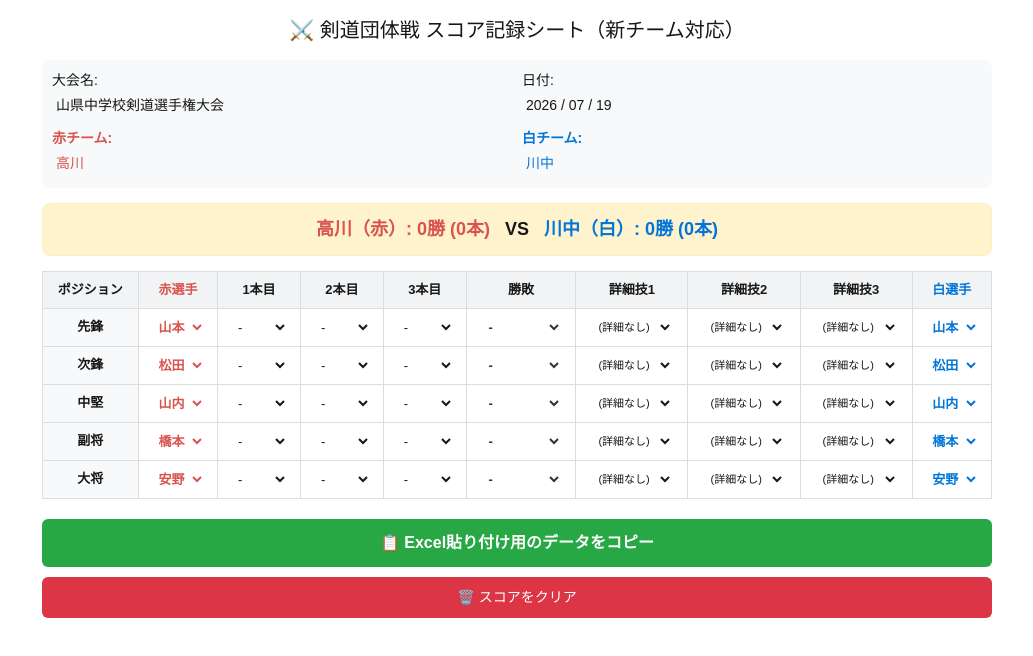
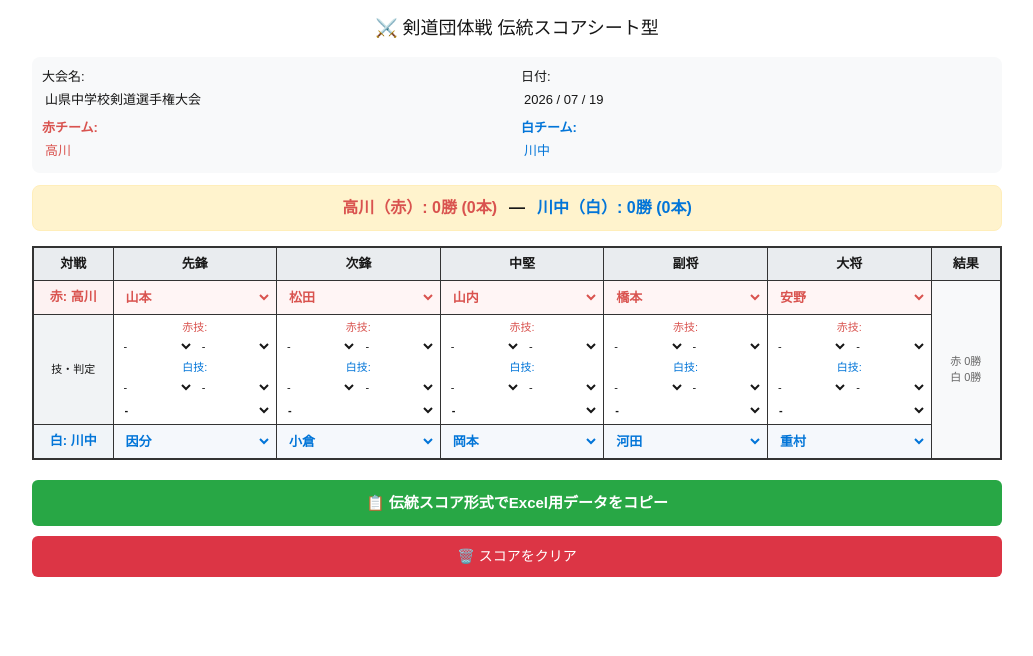
Before and after one commit to marcia031503-prog/kendo-score-app, a Next.js app: page / in a window 1280 px wide. Shown: the top 656 px of the page, without its empty margins (123-1156 px from the left). Built offline with nearby package versions, Linux system fonts and the light colour scheme.

Commit message:
add detail options

```diff
--- a/src/app/page.tsx
+++ b/src/app/page.tsx
@@ -9,169 +9,169 @@ export default function KendoTeamScoreApp() {
   const [teamWhite, setTeamWhite] = useState('川中');
 
   // ご指定の新チームメンバー6名
-  const playerCandidates = ['山本', '松田', '山内', '橋本', '安野', '重村'];
+  const redCandidates = ['山本', '松田', '山内', '橋本', '安野', '重村'];
+  const whiteCandidates = ['因分', '小倉', '岡本', '河田', '重村', '選手H'];
 
-  const [matchRows, setMatchRows] = useState([
-    { position: '先鋒', redPlayer: '山本', whitePlayer: '山本', redPoint1: '-', redPoint2: '-', redPoint3: '-', winner: '-', detail1: '(詳細なし)', detail2: '(詳細なし)', detail3: '(詳細なし)' },
-    { position: '次鋒', redPlayer: '松田', whitePlayer: '松田', redPoint1: '-', redPoint2: '-', redPoint3: '-', winner: '-', detail1: '(詳細なし)', detail2: '(詳細なし)', detail3: '(詳細なし)' },
-    { position: '中堅', redPlayer: '山内', whitePlayer: '山内', redPoint1: '-', redPoint2: '-', redPoint3: '-', winner: '-', detail1: '(詳細なし)', detail2: '(詳細なし)', detail3: '(詳細なし)' },
-    { position: '副将', redPlayer: '橋本', whitePlayer: '橋本', redPoint1: '-', redPoint2: '-', redPoint3: '-', winner: '-', detail1: '(詳細なし)', detail2: '(詳細なし)', detail3: '(詳細なし)' },
-    { position: '大将', redPlayer: '安野', whitePlayer: '安野', redPoint1: '-', redPoint2: '-', redPoint3: '-', winner: '-', detail1: '(詳細なし)', detail2: '(詳細なし)', detail3: '(詳細なし)' },
+  const [matches, setMatches] = useState([
+    { position: '先鋒', redPlayer: '山本', whitePlayer: '因分', redPoint1: '-', redPoint2: '-', whitePoint1: '-', whitePoint2: '-', winner: '-' },
+    { position: '次鋒', redPlayer: '松田', whitePlayer: '小倉', redPoint1: '-', redPoint2: '-', whitePoint1: '-', whitePoint2: '-', winner: '-' },
+    { position: '中堅', redPlayer: '山内', whitePlayer: '岡本', redPoint1: '-', redPoint2: '-', whitePoint1: '-', whitePoint2: '-', winner: '-' },
+    { position: '副将', redPlayer: '橋本', whitePlayer: '河田', redPoint1: '-', redPoint2: '-', whitePoint1: '-', whitePoint2: '-', winner: '-' },
+    { position: '大将', redPlayer: '安野', whitePlayer: '重村', redPoint1: '-', redPoint2: '-', whitePoint1: '-', whitePoint2: '-', winner: '-' },
   ]);
 
-  const pointOptions = ['-', '赤:メ', '赤:ド', '赤:コ', '赤:ツ', '赤:▲', '白:メ', '白:ド', '白:コ', '白:ツ', '白:▲'];
-  const detailOptions = ['(詳細なし)', '面', '出ばな面', '相面', '返し面', '引き面', '抜き面', '胴', '返し胴', '抜き胴', '小手', '出ばな小手', '相小手', '突', '反則'];
-  const winnerOptions = ['-', '勝', '負', '引き分け'];
+  const techOptions = ['-', '面', '小手', '胴', '突', '出ばな面', '相面', '返し面', '引き面', '抜き面', '出ばな小手', '相小手', '返し胴', '抜き胴', '反則'];
+  const winnerOptions = ['-', '赤勝ち', '白勝ち', '引き分け'];
 
-  const updateRow = (index: number, field: string, value: string) => {
-    const newRows = [...matchRows];
-    newRows[index] = { ...newRows[index], [field]: value };
-    setMatchRows(newRows);
+  const updateMatch = (index: number, field: string, value: string) => {
+    const newMatches = [...matches];
+    newMatches[index] = { ...newMatches[index], [field]: value };
+    setMatches(newMatches);
   };
 
   const calculateTotals = () => {
-    let redWins = 0, redIppon = 0;
-    let whiteWins = 0, whiteIppon = 0;
+    let redWins = 0, redIppons = 0;
+    let whiteWins = 0, whiteIppons = 0;
 
-    matchRows.forEach(row => {
-      if (row.winner === '勝') redWins++;
-      if (row.winner === '負') whiteWins++;
+    matches.forEach(m => {
+      if (m.winner === '赤勝ち') redWins++;
+      if (m.winner === '白勝ち') whiteWins++;
 
-      [row.redPoint1, row.redPoint2, row.redPoint3].forEach(p => {
-        if (p && p.startsWith('赤:')) redIppon++;
-        if (p && p.startsWith('白:')) whiteIppon++;
-      });
+      if (m.redPoint1 !== '-') redIppons++;
+      if (m.redPoint2 !== '-') redIppons++;
+      if (m.whitePoint1 !== '-') whiteIppons++;
+      if (m.whitePoint2 !== '-') whiteIppons++;
     });
 
-    return { redWins, redIppon, whiteWins, whiteIppon };
+    return { redWins, redIppons, whiteWins, whiteIppons };
   };
 
   const totals = calculateTotals();
 
   const handleClear = () => {
-    if (window.confirm('入力内容をすべてリセットしますか？')) {
-      setMatchRows(matchRows.map(row => ({
-        ...row,
-        redPoint1: '-',
-        redPoint2: '-',
-        redPoint3: '-',
-        winner: '-',
-        detail1: '(詳細なし)',
-        detail2: '(詳細なし)',
-        detail3: '(詳細なし)'
+    if (window.confirm('スコアをリセットしますか？')) {
+      setMatches(matches.map(m => ({
+        ...m,
+        redPoint1: '-', redPoint2: '-', whitePoint1: '-', whitePoint2: '-', winner: '-'
       })));
     }
   };
 
   const handleCopyExcel = () => {
     const header = `大会名\t${tournamentName}\t日付\t${matchDate}\n` +
-                   `赤チーム\t${teamRed}\t白チーム\t${teamWhite}\n` +
-                   `スコア\t${totals.redWins}勝 (${totals.redIppon}本) - ${totals.whiteWins}勝 (${totals.whiteIppon}本)\n\n` +
-                   `ポジション\t赤選手\t1本目\t2本目\t3本目\t勝敗\t詳細技1\t詳細技2\t詳細技3\t白選手\n`;
+                   `赤チーム\t${teamRed} (${totals.redWins}勝 ${totals.redIppons}本)\tVS\t白チーム\t${teamWhite} (${totals.whiteWins}勝 ${totals.whiteIppons}本)\n\n` +
+                   `ポジション\t先鋒\t次鋒\t中堅\t副将\t大将\n`;
 
-    const body = matchRows.map(r =>
-      `${r.position}\t${r.redPlayer}\t${r.redPoint1}\t${r.redPoint2}\t${r.redPoint3}\t${r.winner}\t${r.detail1}\t${r.detail2}\t${r.detail3}\t${r.whitePlayer}`
-    ).join('\n');
+    const redRow = `赤(${teamRed})\t` + matches.map(m => m.redPlayer).join('\t');
+    const whiteRow = `白(${teamWhite})\t` + matches.map(m => m.whitePlayer).join('\t');
+    const winRow = `勝敗\t` + matches.map(m => m.winner).join('\t');
 
-    navigator.clipboard.writeText(header + body);
-    alert('Excel貼り付け用のデータをコピーしました！Excelのセルにそのまま貼り付け（Ctrl+V）できます。');
+    navigator.clipboard.writeText(header + redRow + '\n' + whiteRow + '\n' + winRow);
+    alert('紙のスコア形式のデータをExcel用にコピーしました！');
   };
 
   return (
     <div style={{ padding: '15px', fontFamily: 'sans-serif', maxWidth: '1000px', margin: '0 auto', background: '#fff', minHeight: '100vh' }}>
-      <h2 style={{ textAlign: 'center', marginBottom: '15px', fontSize: '20px' }}>⚔️ 剣道団体戦 スコア記録シート（新チーム対応）</h2>
+      <h2 style={{ textAlign: 'center', marginBottom: '15px', fontSize: '18px' }}>⚔️ 剣道団体戦 伝統スコアシート型</h2>
 
-      <div style={{ background: '#f8f9fa', padding: '10px', borderRadius: '8px', marginBottom: '15px', fontSize: '14px' }}>
-        <div style={{ display: 'flex', gap: '10px', marginBottom: '8px' }}>
-          <label style={{ flex: 1 }}>大会名: <input type="text" value={tournamentName} onChange={e => setTournamentName(e.target.value)} style={{ width: '100%', padding: '4px' }}/></label>
-          <label style={{ flex: 1 }}>日付: <input type="text" value={matchDate} onChange={e => setMatchDate(e.target.value)} style={{ width: '100%', padding: '4px' }}/></label>
+      <div style={{ background: '#f8f9fa', padding: '10px', borderRadius: '8px', marginBottom: '12px', fontSize: '13px' }}>
+        <div style={{ display: 'flex', gap: '8px', marginBottom: '6px' }}>
+          <label style={{ flex: 1 }}>大会名: <input type="text" value={tournamentName} onChange={e => setTournamentName(e.target.value)} style={{ width: '100%', padding: '3px' }}/></label>
+          <label style={{ flex: 1 }}>日付: <input type="text" value={matchDate} onChange={e => setMatchDate(e.target.value)} style={{ width: '100%', padding: '3px' }}/></label>
         </div>
-        <div style={{ display: 'flex', gap: '10px', fontWeight: 'bold' }}>
-          <label style={{ flex: 1, color: '#d9534f' }}>赤チーム: <input type="text" value={teamRed} onChange={e => setTeamRed(e.target.value)} style={{ width: '100%', padding: '4px', fontWeight: 'normal' }}/></label>
-          <label style={{ flex: 1, color: '#0275d8' }}>白チーム: <input type="text" value={teamWhite} onChange={e => setTeamWhite(e.target.value)} style={{ width: '100%', padding: '4px', fontWeight: 'normal' }}/></label>
+        <div style={{ display: 'flex', gap: '8px', fontWeight: 'bold' }}>
+          <label style={{ flex: 1, color: '#d9534f' }}>赤チーム: <input type="text" value={teamRed} onChange={e => setTeamRed(e.target.value)} style={{ width: '100%', padding: '3px', fontWeight: 'normal' }}/></label>
+          <label style={{ flex: 1, color: '#0275d8' }}>白チーム: <input type="text" value={teamWhite} onChange={e => setTeamWhite(e.target.value)} style={{ width: '100%', padding: '3px', fontWeight: 'normal' }}/></label>
         </div>
       </div>
 
-      <div style={{ textAlign: 'center', background: '#fff3cd', padding: '12px', borderRadius: '8px', fontSize: '18px', fontWeight: 'bold', marginBottom: '15px', border: '1px solid #ffeeba' }}>
-        <span style={{ color: '#d9534f' }}>{teamRed}（赤）: {totals.redWins}勝 ({totals.redIppon}本)</span>
-        <span style={{ margin: '0 15px' }}>VS</span>
-        <span style={{ color: '#0275d8' }}>{teamWhite}（白）: {totals.whiteWins}勝 ({totals.whiteIppon}本)</span>
+      <div style={{ textAlign: 'center', background: '#fff3cd', padding: '10px', borderRadius: '8px', fontSize: '16px', fontWeight: 'bold', marginBottom: '15px', border: '1px solid #ffeeba' }}>
+        <span style={{ color: '#d9534f' }}>{teamRed}（赤）: {totals.redWins}勝 ({totals.redIppons}本)</span>
+        <span style={{ margin: '0 12px' }}>—</span>
+        <span style={{ color: '#0275d8' }}>{teamWhite}（白）: {totals.whiteWins}勝 ({totals.whiteIppons}本)</span>
       </div>
 
       <div style={{ overflowX: 'auto', marginBottom: '20px' }}>
-        <table style={{ width: '100%', borderCollapse: 'collapse', border: '1px solid #ddd', minWidth: '950px', fontSize: '13px' }}>
+        <table style={{ width: '100%', borderCollapse: 'collapse', border: '2px solid #333', minWidth: '900px', fontSize: '13px', background: '#fff' }}>
           <thead>
-            <tr style={{ background: '#f1f3f5' }}>
-              <th style={{ border: '1px solid #ddd', padding: '8px' }}>ポジション</th>
-              <th style={{ border: '1px solid #ddd', padding: '8px', color: '#d9534f' }}>赤選手</th>
-              <th style={{ border: '1px solid #ddd', padding: '8px' }}>1本目</th>
-              <th style={{ border: '1px solid #ddd', padding: '8px' }}>2本目</th>
-              <th style={{ border: '1px solid #ddd', padding: '8px' }}>3本目</th>
-              <th style={{ border: '1px solid #ddd', padding: '8px' }}>勝敗</th>
-              <th style={{ border: '1px solid #ddd', padding: '8px' }}>詳細技1</th>
-              <th style={{ border: '1px solid #ddd', padding: '8px' }}>詳細技2</th>
-              <th style={{ border: '1px solid #ddd', padding: '8px' }}>詳細技3</th>
-              <th style={{ border: '1px solid #ddd', padding: '8px', color: '#0275d8' }}>白選手</th>
+            <tr style={{ background: '#e9ecef', textAlign: 'center' }}>
+              <th style={{ border: '1px solid #333', padding: '6px', width: '80px' }}>対戦</th>
+              {['先鋒', '次鋒', '中堅', '副将', '大将'].map(pos => (
+                <th key={pos} style={{ border: '1px solid #333', padding: '6px' }}>{pos}</th>
+              ))}
+              <th style={{ border: '1px solid #333', padding: '6px', width: '70px' }}>結果</th>
             </tr>
           </thead>
           <tbody>
-            {matchRows.map((row, index) => (
-              <tr key={row.position}>
-                <td style={{ border: '1px solid #ddd', padding: '8px', textAlign: 'center', fontWeight: 'bold', background: '#f8f9fa' }}>{row.position}</td>
-                <td style={{ border: '1px solid #ddd', padding: '6px', textAlign: 'center' }}>
-                  <select value={row.redPlayer} onChange={e => updateRow(index, 'redPlayer', e.target.value)} style={{ padding: '4px', color: '#d9534f', fontWeight: 'bold' }}>
-                    {playerCandidates.map(p => <option key={p} value={p}>{p}</option>)}
+            <tr>
+              <td style={{ border: '1px solid #333', padding: '6px', textAlign: 'center', background: '#fdf2f2', color: '#d9534f', fontWeight: 'bold' }}>
+                赤: {teamRed}
+              </td>
+              {matches.map((m, idx) => (
+                <td key={idx} style={{ border: '1px solid #333', padding: '4px', textAlign: 'center', background: '#fff5f5' }}>
+                  <select value={m.redPlayer} onChange={e => updateMatch(idx, 'redPlayer', e.target.value)} style={{ width: '100%', padding: '4px', fontWeight: 'bold', color: '#d9534f' }}>
+                    {redCandidates.map(p => <option key={p} value={p}>{p}</option>)}
                   </select>
                 </td>
-                <td style={{ border: '1px solid #ddd', padding: '6px', textAlign: 'center' }}>
-                  <select value={row.redPoint1} onChange={e => updateRow(index, 'redPoint1', e.target.value)} style={{ padding: '4px' }}>
-                    {pointOptions.map(opt => <option key={opt} value={opt}>{opt}</option>)}
+              ))}
+              <td rowSpan={3} style={{ border: '1px solid #333', padding: '4px', textAlign: 'center', background: '#f8f9fa', verticalAlign: 'middle' }}>
+                <div style={{ fontSize: '11px', color: '#666' }}>赤 {totals.redWins}勝</div>
+                <div style={{ fontSize: '11px', color: '#666' }}>白 {totals.whiteWins}勝</div>
+              </td>
+            </tr>
+
+            <tr>
+              <td style={{ border: '1px solid #333', padding: '6px', textAlign: 'center', background: '#f1f3f5', fontSize: '11px' }}>
+                技・判定
+              </td>
+              {matches.map((m, idx) => (
+                <td key={idx} style={{ border: '1px solid #333', padding: '4px', textAlign: 'center' }}>
+                  <div style={{ fontSize: '11px', marginBottom: '2px', color: '#d9534f' }}>赤技:</div>
+                  <div style={{ display: 'flex', gap: '2px', marginBottom: '4px' }}>
+                    <select value={m.redPoint1} onChange={e => updateMatch(idx, 'redPoint1', e.target.value)} style={{ width: '50%', fontSize: '11px', padding: '2px' }}>
+                      {techOptions.map(t => <option key={t} value={t}>{t}</option>)}
+                    </select>
+                    <select value={m.redPoint2} onChange={e => updateMatch(idx, 'redPoint2', e.target.value)} style={{ width: '50%', fontSize: '11px', padding: '2px' }}>
+                      {techOptions.map(t => <option key={t} value={t}>{t}</option>)}
+                    </select>
+                  </div>
+                  <div style={{ fontSize: '11px', marginBottom: '2px', color: '#0275d8' }}>白技:</div>
+                  <div style={{ display: 'flex', gap: '2px', marginBottom: '4px' }}>
+                    <select value={m.whitePoint1} onChange={e => updateMatch(idx, 'whitePoint1', e.target.value)} style={{ width: '50%', fontSize: '11px', padding: '2px' }}>
+                      {techOptions.map(t => <option key={t} value={t}>{t}</option>)}
+                    </select>
+                    <select value={m.whitePoint2} onChange={e => updateMatch(idx, 'whitePoint2', e.target.value)} style={{ width: '50%', fontSize: '11px', padding: '2px' }}>
+                      {techOptions.map(t => <option key={t} value={t}>{t}</option>)}
+                    </select>
+                  </div>
+                  <div style={{ marginTop: '4px' }}>
+                    <select value={m.winner} onChange={e => updateMatch(idx, 'winner', e.target.value)} style={{ width: '100%', fontSize: '11px', padding: '3px', fontWeight: 'bold' }}>
+                      {winnerOptions.map(w => <option key={w} value={w}>{w}</option>)}
+                    </select>
+                  </div>
+                </td>
+              ))}
+            </tr>
+
+            <tr>
+              <td style={{ border: '1px solid #333', padding: '6px', textAlign: 'center', background: '#f0f4f8', color: '#0275d8', fontWeight: 'bold' }}>
+                白: {teamWhite}
+              </td>
+              {matches.map((m, idx) => (
+                <td key={idx} style={{ border: '1px solid #333', padding: '4px', textAlign: 'center', background: '#f5f8fc' }}>
+                  <select value={m.whitePlayer} onChange={e => updateMatch(idx, 'whitePlayer', e.target.value)} style={{ width: '100%', padding: '4px', fontWeight: 'bold', color: '#0275d8' }}>
+                    {whiteCandidates.map(p => <option key={p} value={p}>{p}</option>)}
                   </select>
                 </td>
-                <td style={{ border: '1px solid #ddd', padding: '6px', textAlign: 'center' }}>
-                  <select value={row.redPoint2} onChange={e => updateRow(index, 'redPoint2', e.target.value)} style={{ padding: '4px' }}>
-                    {pointOptions.map(opt => <option key={opt} value={opt}>{opt}</option>)}
-                  </select>
-                </td>
-                <td style={{ border: '1px solid #ddd', padding: '6px', textAlign: 'center' }}>
-                  <select value={row.redPoint3} onChange={e => updateRow(index, 'redPoint3', e.target.value)} style={{ padding: '4px' }}>
-                    {pointOptions.map(opt => <option key={opt} value={opt}>{opt}</option>)}
-                  </select>
-                </td>
-                <td style={{ border: '1px solid #ddd', padding: '6px', textAlign: 'center' }}>
-                  <select value={row.winner} onChange={e => updateRow(index, 'winner', e.target.value)} style={{ padding: '4px', fontWeight: 'bold', color: row.winner === '勝' ? '#d9534f' : row.winner === '負' ? '#0275d8' : '#333' }}>
-                    {winnerOptions.map(opt => <option key={opt} value={opt}>{opt}</option>)}
-                  </select>
-                </td>
-                <td style={{ border: '1px solid #ddd', padding: '6px', textAlign: 'center' }}>
-                  <select value={row.detail1} onChange={e => updateRow(index, 'detail1', e.target.value)} style={{ padding: '4px', fontSize: '11px' }}>
-                    {detailOptions.map(opt => <option key={opt} value={opt}>{opt}</option>)}
-                  </select>
-                </td>
-                <td style={{ border: '1px solid #ddd', padding: '6px', textAlign: 'center' }}>
-                  <select value={row.detail2} onChange={e => updateRow(index, 'detail2', e.target.value)} style={{ padding: '4px', fontSize: '11px' }}>
-                    {detailOptions.map(opt => <option key={opt} value={opt}>{opt}</option>)}
-                  </select>
-                </td>
-                <td style={{ border: '1px solid #ddd', padding: '6px', textAlign: 'center' }}>
-                  <select value={row.detail3} onChange={e => updateRow(index, 'detail3', e.target.value)} style={{ padding: '4px', fontSize: '11px' }}>
-                    {detailOptions.map(opt => <option key={opt} value={opt}>{opt}</option>)}
-                  </select>
-                </td>
-                <td style={{ border: '1px solid #ddd', padding: '6px', textAlign: 'center' }}>
-                  <select value={row.whitePlayer} onChange={e => updateRow(index, 'whitePlayer', e.target.value)} style={{ padding: '4px', color: '#0275d8', fontWeight: 'bold' }}>
-                    {playerCandidates.map(p => <option key={p} value={p}>{p}</option>)}
-                  </select>
-                </td>
-              </tr>
-            ))}
+              ))}
+            </tr>
           </tbody>
         </table>
       </div>
 
       <div style={{ display: 'flex', flexDirection: 'column', gap: '10px' }}>
-        <button onClick={handleCopyExcel} style={{ padding: '12px', background: '#28a745', color: '#fff', border: 'none', borderRadius: '6px', fontSize: '16px', fontWeight: 'bold', cursor: 'pointer' }}>
-          📋 Excel貼り付け用のデータをコピー
+        <button onClick={handleCopyExcel} style={{ padding: '12px', background: '#28a745', color: '#fff', border: 'none', borderRadius: '6px', fontSize: '15px', fontWeight: 'bold', cursor: 'pointer' }}>
+          📋 伝統スコア形式でExcel用データをコピー
         </button>
         <button onClick={handleClear} style={{ padding: '10px', background: '#dc3545', color: '#fff', border: 'none', borderRadius: '6px', fontSize: '14px', cursor: 'pointer' }}>
           🗑️ スコアをクリア
```
